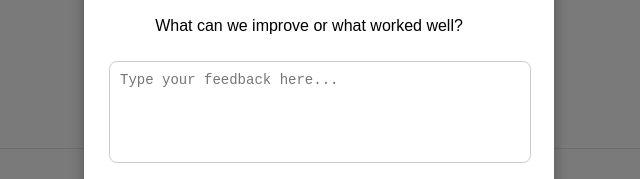
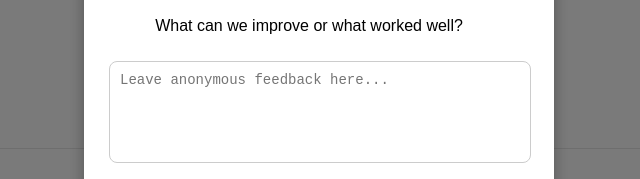
Before and after one commit to KrishPSU/hbg-washers, a website: page app/pages/index.html in a window 1280 px wide. Both pictures are taken after a click on the button "📝 Feedback". Shown: the part 314-493 px from the top of the page, 321-961 px from the left. Drawn offline with nearby package versions, Linux system fonts and the light colour scheme; no server answers.

Commit message:
Update index.html

```diff
--- a/app/pages/index.html
+++ b/app/pages/index.html
@@ -34,7 +34,7 @@
             <span id="close-feedback-btn">&times;</span>
             <h2>We’d love your feedback!</h2>
             <p>What can we improve or what worked well?</p>
-            <textarea id="feedbackInput" placeholder="Type your feedback here..." rows="5" required></textarea>
+            <textarea id="feedbackInput" placeholder="Leave anonymous feedback here..." rows="5" required></textarea>
             <div class="modal-actions">
                 <button id="submit-feedback-btn" class="submit-btn">Submit</button>
                 <button id="cancel-feedback-btn">Cancel</button>
```
